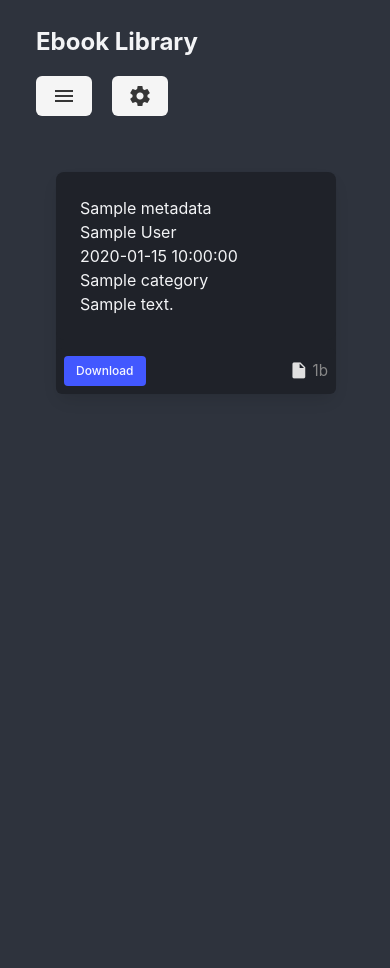
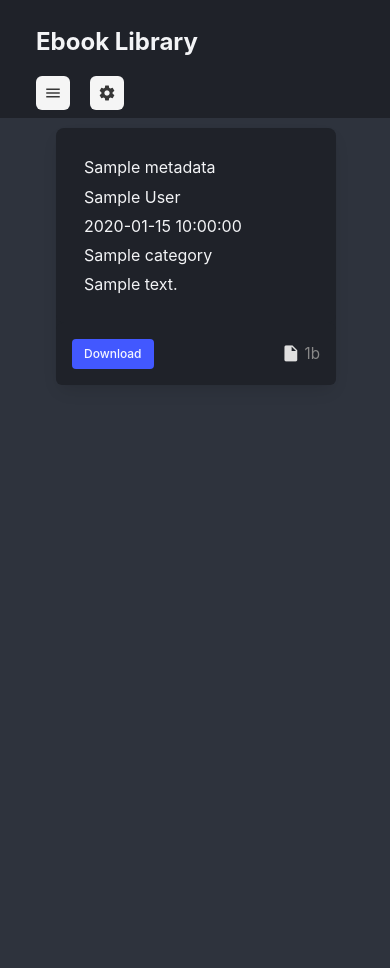
Before and after one commit to dougpark/ebook_library, a Flask app: template templates/index.html in a window 390 px wide. After the commit the page ends 385 px from the top, so only its background shows below. Run offline with Flask 3, Linux system fonts and the light colour scheme; the template is opened without the code that fills it: most values are stand-ins (such as "Sample title", 1, 10 or a date in 2020).

Commit message:
Enhance styles for mobile responsiveness and improve UI elements in sidebar and main content

```diff
--- a/static/styles.css
+++ b/static/styles.css
@@ -61,6 +61,8 @@
   background-color: #f5f5f5 !important;
   border-color: #dbdbdb !important;
   color: #363636 !important;
+  padding: 0.5rem !important;
+  height: auto !important;
 }
 
 #settingsBtn:hover {
@@ -73,6 +75,10 @@
   background-color: #e8e8e8 !important;
   border-color: #dbdbdb !important;
   color: #363636 !important;
+}
+
+#settingsBtn .material-icons {
+  font-size: 18px !important;
 }
 
 /* Category selection styles */
@@ -93,6 +99,95 @@
   padding-left: 12px;
 }
 
+/* Ebook card layout - actions stick to bottom */
+.ebook-card {
+  display: flex !important;
+  flex-direction: column !important;
+  height: auto !important;
+}
+
+.ebook-info {
+  flex: 1 !important;
+  display: flex !important;
+  flex-direction: column !important;
+}
+
+.ebook-actions {
+  margin-top: auto !important;
+}
+
+/* Editable field styling */
+.editable {
+  border-radius: 3px;
+  padding: 2px 4px;
+  margin: 1px 0;
+  transition: all 0.2s ease;
+  cursor: text;
+  position: relative;
+}
+
+.editable:hover {
+  background-color: rgba(255, 255, 255, 0.05) !important;
+  outline: 1px dashed rgba(255, 255, 255, 0.3);
+}
+
+.editable:focus {
+  background-color: rgba(255, 255, 255, 0.1) !important;
+  outline: 1px solid rgba(255, 255, 255, 0.5);
+}
+
+/* Light theme editable fields */
+.light-theme .editable:hover {
+  background-color: rgba(0, 0, 0, 0.03) !important;
+  outline: 1px dashed rgba(0, 0, 0, 0.2);
+}
+
+.light-theme .editable:focus {
+  background-color: rgba(0, 0, 0, 0.05) !important;
+  outline: 1px solid rgba(0, 0, 0, 0.3);
+}
+
+/* Add edit icon on hover for better UX */
+.editable::after {
+  content: "✎";
+  position: absolute;
+  right: -18px;
+  top: 50%;
+  transform: translateY(-50%);
+  opacity: 0;
+  font-size: 12px;
+  color: rgba(255, 255, 255, 0.6);
+  transition: opacity 0.2s ease;
+  pointer-events: none;
+}
+
+.editable:hover::after {
+  opacity: 1;
+}
+
+.light-theme .editable::after {
+  color: rgba(0, 0, 0, 0.4);
+}
+
+/* Placeholder text for empty editable fields */
+.editable:empty::before {
+  content: attr(data-placeholder);
+  color: rgba(255, 255, 255, 0.4);
+  font-style: italic;
+  pointer-events: none;
+}
+
+.light-theme .editable:empty::before {
+  color: rgba(0, 0, 0, 0.4);
+}
+
+/* Hide placeholder when field is focused (even if empty) */
+.editable:focus::before {
+  display: none;
+}
+
+/* Custom scrollbar for webkit browsers */
+
 /* Light theme styles */
 .light-theme {
   background-color: #ffffff !important;
@@ -100,7 +195,7 @@
 }
 
 .light-theme .navbar {
-  background-color: #f5f5f5 !important;
+  background-color: #f8f9fa !important; /* Match sidebar background in light theme */
 }
 
 .light-theme .section {
@@ -199,8 +294,129 @@
   color: #5a5a5a !important;
 }
 
+/* Fixed sidebar with scrollable content */
+.navbar {
+  position: fixed !important;
+  top: 0;
+  left: 0;
+  right: 0;
+  z-index: 100;
+  /* background-color: #262626 !important; Match Bulma's black-ter color */
+}
+
+.columns {
+  height: calc(100vh - 80px); /* Subtract navbar height */
+  overflow: hidden;
+  margin-top: 80px; /* Push content below fixed navbar */
+}
+
+#sidebar {
+  position: fixed !important;
+  top: 80px; /* Below navbar */
+  left: 0;
+  height: calc(100vh - 80px);
+  overflow-y: auto;
+  overflow-x: hidden;
+  z-index: 10;
+}
+
+#mainContent {
+  margin-left: calc(16.666667% + 2rem); /* Account for sidebar width + margins */
+  height: calc(100vh - 80px);
+  overflow-y: auto;
+  overflow-x: hidden;
+  padding-right: 1rem;
+  margin-top: 1rem !important;
+}
+
+/* Add top margin to the flex container that holds the cards */
+.ebook-list-flex {
+  margin-top: 1rem !important;
+}
+
+/* Remove the incorrect selectors */
+
+/* Custom scrollbar for webkit browsers */
+#sidebar::-webkit-scrollbar,
+#mainContent::-webkit-scrollbar {
+  width: 8px;
+}
+
+#sidebar::-webkit-scrollbar-track,
+#mainContent::-webkit-scrollbar-track {
+  background: rgba(0, 0, 0, 0.1);
+  border-radius: 4px;
+}
+
+#sidebar::-webkit-scrollbar-thumb,
+#mainContent::-webkit-scrollbar-thumb {
+  background: rgba(255, 255, 255, 0.3);
+  border-radius: 4px;
+}
+
+#sidebar::-webkit-scrollbar-thumb:hover,
+#mainContent::-webkit-scrollbar-thumb:hover {
+  background: rgba(255, 255, 255, 0.5);
+}
+
+/* Light theme scrollbar */
+.light-theme #sidebar::-webkit-scrollbar-track,
+.light-theme #mainContent::-webkit-scrollbar-track {
+  background: rgba(0, 0, 0, 0.05);
+}
+
+.light-theme #sidebar::-webkit-scrollbar-thumb,
+.light-theme #mainContent::-webkit-scrollbar-thumb {
+  background: rgba(0, 0, 0, 0.3);
+}
+
+.light-theme #sidebar::-webkit-scrollbar-thumb:hover,
+.light-theme #mainContent::-webkit-scrollbar-thumb:hover {
+  background: rgba(0, 0, 0, 0.5);
+}
+
 /* Mobile responsive sidebar */
 @media (max-width: 768px) {
+  /* Keep navbar fixed on mobile too */
+  .navbar {
+    position: fixed !important;
+    top: 0;
+    z-index: 100;
+  }
+
+  /* Reset fixed positioning for mobile content */
+  .columns {
+    height: auto !important;
+    overflow: visible !important;
+    margin-top: 80px !important; /* Account for fixed navbar */
+  }
+
+  #sidebar {
+    position: fixed !important;
+    top: 0;
+    left: -100%;
+    width: 280px;
+    height: 100vh;
+    z-index: 1000;
+    transition: left 0.3s ease-in-out;
+    margin: 0 !important;
+    padding-top: 80px;
+    overflow-y: auto;
+  }
+
+  #sidebar.show {
+    left: 0;
+  }
+
+  #mainContent {
+    width: 100% !important;
+    flex: none !important;
+    margin-left: 0 !important;
+    height: auto !important;
+    overflow: visible !important;
+    padding-right: 1rem;
+  }
+
   /* Navbar mobile fixes */
   .navbar {
     flex-wrap: nowrap !important;
@@ -219,27 +435,6 @@
 
   #hamburgerBtn {
     display: block !important;
-  }
-
-  #sidebar {
-    position: fixed !important;
-    top: 0;
-    left: -100%;
-    width: 280px;
-    height: 100vh;
-    z-index: 1000;
-    transition: left 0.3s ease-in-out;
-    margin: 0 !important;
-    padding-top: 80px; /* Account for navbar */
-  }
-
-  #sidebar.show {
-    left: 0;
-  }
-
-  #mainContent {
-    width: 100% !important;
-    flex: none !important;
   }
 
   .columns {
@@ -268,6 +463,8 @@
   background-color: #f5f5f5 !important;
   border-color: #dbdbdb !important;
   color: #363636 !important;
+  padding: 0.5rem !important;
+  height: auto !important;
 }
 
 #hamburgerBtn button:hover {
@@ -275,3 +472,7 @@
   border-color: #dbdbdb !important;
   color: #363636 !important;
 }
+
+#hamburgerBtn button .material-icons {
+  font-size: 18px !important;
+}
--- a/templates/index.html
+++ b/templates/index.html
@@ -25,7 +25,7 @@
 </head>
 
 <body class="dark-theme">
-    <nav class="navbar is-dark" role="navigation" aria-label="main navigation"
+    <nav class="navbar is-dark has-background-black-ter" role="navigation" aria-label="main navigation"
         style="padding-left: 1.5rem; padding-right: 1.5rem; padding-top: 1rem;">
         <div class="navbar-brand">
             <span class="navbar-item has-text-weight-bold is-size-4">Ebook Library</span>
@@ -115,8 +115,8 @@
         <div class="container is-fluid">
             <div class="columns is-gapless">
                 <!-- Sidebar -->
-                <div id="sidebar" class="column is-2 p-4 px-4 mx-4 has-background-black-ter">
-                    <div class="pl-2 pr-2">
+                <div id="sidebar" class="column is-2 has-background-black-ter">
+                    <div class="pl-3 pr-3">
                         <h2 class="title is-5 has-text-light mb-3 mt-4">
                             <span class="material-icons"
                                 style="font-size: 20px; vertical-align: middle; margin-right: 8px;">search</span>
@@ -171,7 +171,7 @@
                 </div>
 
                 <!-- Main Content -->
-                <div id="mainContent" class="column is-10 p-4">
+                <div id="mainContent" class="has-background-dark column is-10 p-4">
 
                     {% with messages=get_flashed_messages() %}
 
@@ -189,14 +189,14 @@
 
                     {% endwith %}
 
-                    <div id="ebookList">
+                    <div class="has-background-dark" id="ebookListMain">
                         <div id="ebookList" class="ebook-list-flex"
                             style="display: flex; flex-wrap: wrap; gap: 0.75rem;">
                             {% for ebook in ebooks %}
                             <div class="card ebook-card mb-4 has-background-black-ter"
                                 data-code="{{ ebook.metadata.code }}"
                                 style="flex: 1 1 320px; max-width: 32%; min-width: 280px;">
-                                <div class="card-content ebook-info has-background-black-ter has-text-light"
+                                <div class="card-content has-background-black-ter has-text-light"
                                     style="border-radius: 8px;">
                                     <div style="display:flex;align-items:center;gap:8px;">
                                         <div class="ebook-title editable" contenteditable="true"
@@ -220,11 +220,11 @@
                                     <div class="ebook-notes editable" contenteditable="true" data-placeholder="Notes">{{
                                         ebook.metadata.notes }}</div>
                                 </div>
-                                <div class="ebook-actions mt-2">
-                                    <div class="has-background-black-ter p-2 is-flex is-justify-content-space-between"
+                                <div class="ebook-actions">
+                                    <div class="has-background-black-ter p-4  is-flex is-justify-content-space-between"
                                         style="border-radius: 6px;">
                                         <a href="{{ url_for('download', rel_path=ebook.relative_path) }}"
-                                            class="button is-small is-link">Download</a>
+                                            class="button is-small is-link ">Download</a>
                                         <span class="file-info" style="flex-shrink:0;display:flex;align-items:center;">
                                             {% if ebook.file_ext == 'pdf' %}
                                             <span class="material-icons" title="PDF"
```
